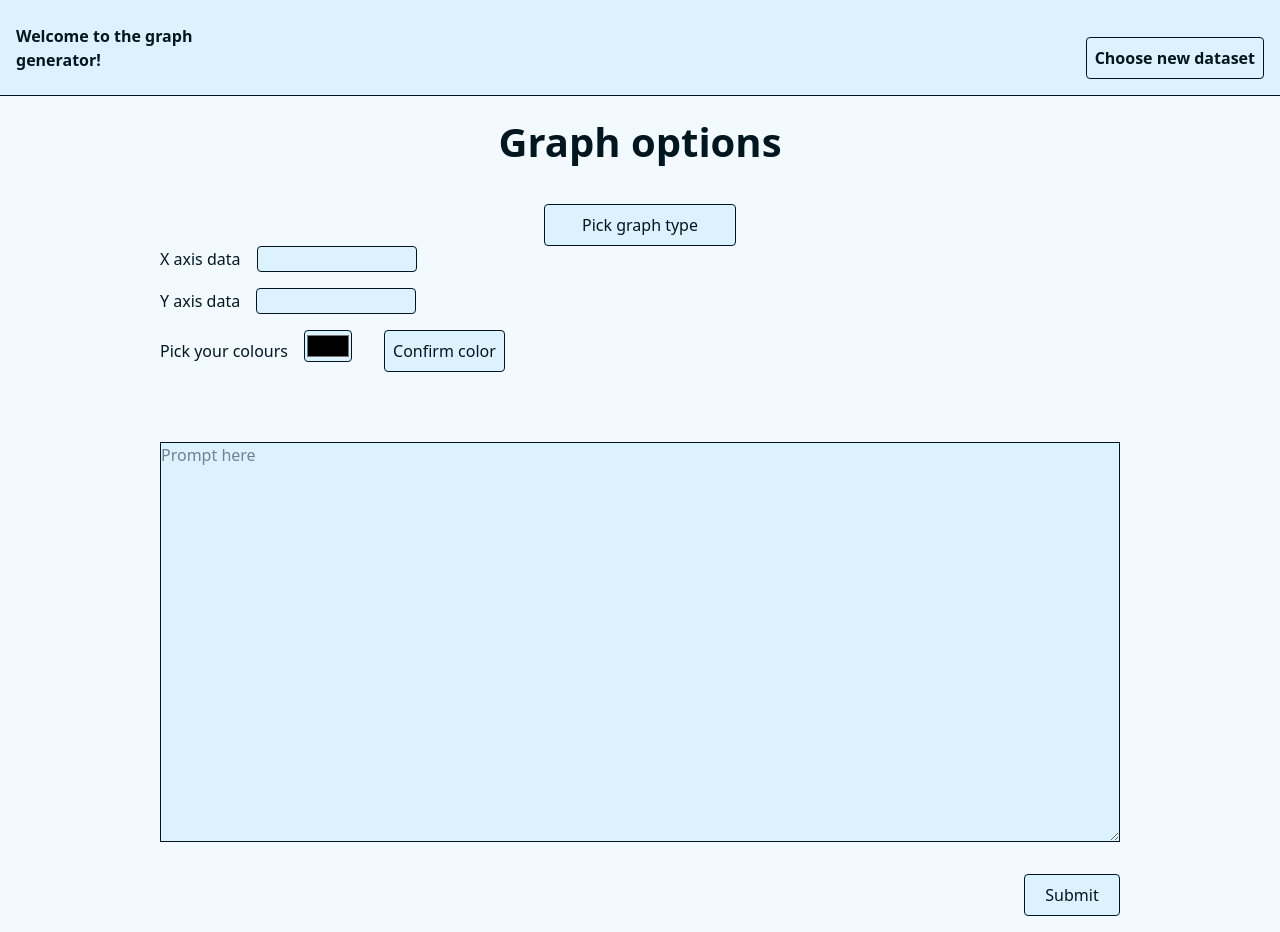
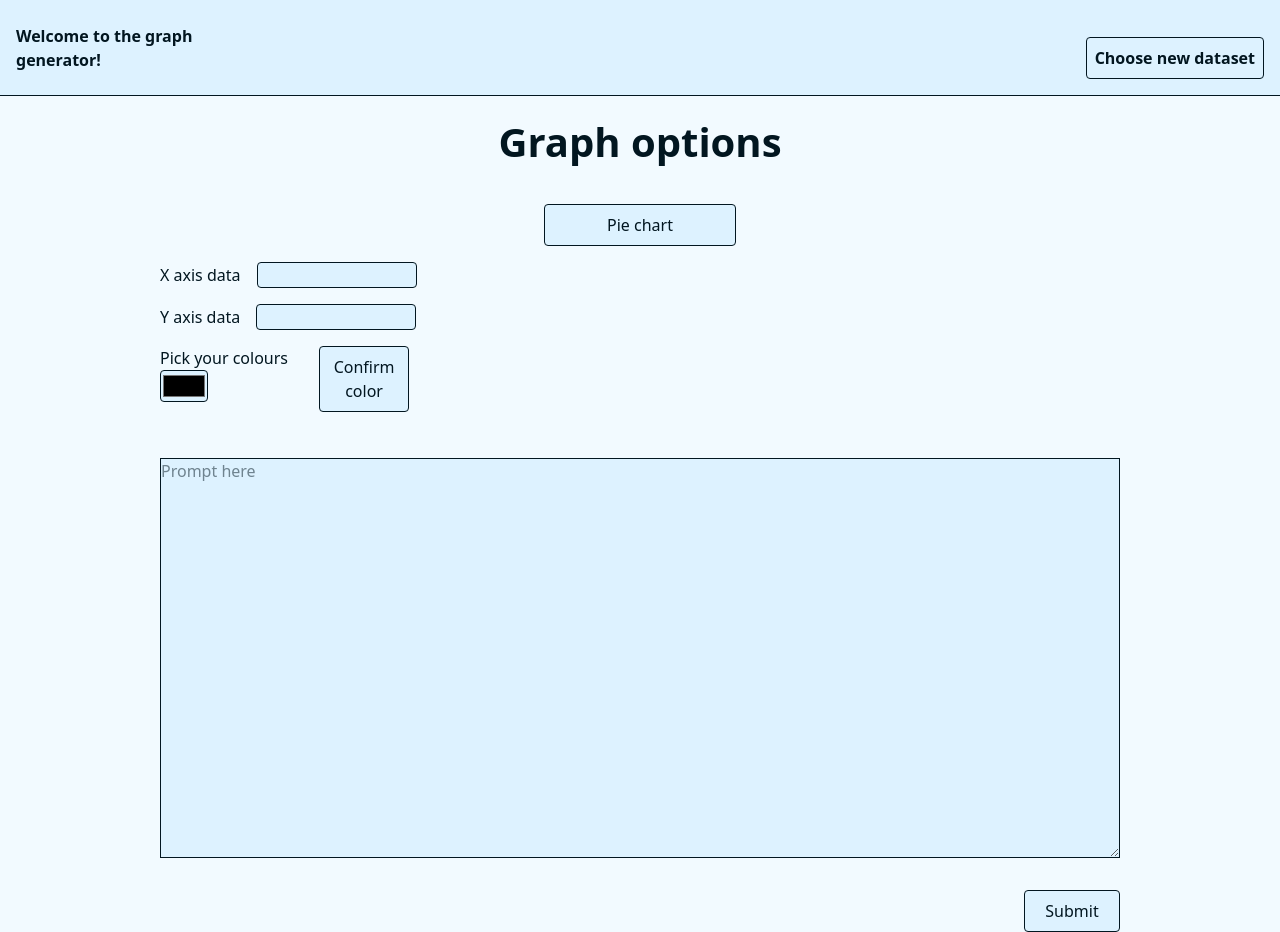
Before and after one commit to GiuliaBonifazi/graph-code-generator, a React (Vite) app: page /graph-options in a window 1280 px wide. Built offline with nearby package versions, Linux system fonts and the light colour scheme.

Commit message:
made graph options page responsive

```diff
--- a/src/pages/GraphOptions.jsx
+++ b/src/pages/GraphOptions.jsx
@@ -5,15 +5,16 @@ import { useState } from "react"
 import GenericButton from "./components/GenericButton"
 import { Menu, MenuButton, MenuItem, MenuItems } from "@headlessui/react"
 import { useNavigate } from "react-router-dom"
+import {TYPE_BAR, TYPE_LINE, TYPE_PIE, TYPE_ALL} from "./states/GraphOptionsStates"
 
 
 const GraphOptions = () => {
     const [currColor, setCurrColor] = useState("#000000")
     const [pickedColors, setPickedColors] = useState([])
-    const [graphType, setGraphType] = useState(null)
+    const [graphType, setGraphType] = useState(TYPE_PIE)
     const navigate = useNavigate()
 
-    const onConfirmPickedColor = (event) => {
+    const onConfirmPickedColor = () => {
         if (currColor != null && !pickedColors.includes(currColor)) {
             setPickedColors([...pickedColors, currColor])
             setCurrColor(null)
@@ -31,16 +32,17 @@ const GraphOptions = () => {
     return <>
         <Title title="Graph options"></Title>
         {/* TODO DATA PREVIEW */}
+        <div className="flex flex-col space-y-4">
             <div className="flex justify-center items-center">
                 <Menu as="div" className="relative">
                     <MenuButton className="genericButton border rounded h-fit p-2 w-48 text-center">
-                    {graphType == null ? "Pick graph type" : graphType}
+                        {graphType}
                     </MenuButton>
 
                     <MenuItems className="absolute z-50 flex flex-col space-y-2">
                         {
-                        ["Line graph", "Bar graph", "Pie chart"].map((element) => {
-                            return <MenuItem >
+                            TYPE_ALL.map((element) => {
+                                return <MenuItem key={element.replace(" " + "-") + "-menuitem"}>
                                     <a
                                     className="genericButton border rounded h-fit p-2 w-24 text-center"
                                     onClick={() => setGraphType(element)}>
@@ -53,7 +55,7 @@ const GraphOptions = () => {
                 </Menu>
             </div>
             <form
-            className="flex flex-col justify-start space-y-4 px-40"
+                className="flex flex-col justify-start space-y-4 px-8 lg:px-40"
                 onSubmit={(event) => {
                     event.preventDefault()
                     navigate('/graph-review/')
@@ -61,10 +63,12 @@ const GraphOptions = () => {
                 >
                 <GenericInput labelText="X axis data" id="x-axis-data" type="text"></GenericInput>
                 <GenericInput labelText="Y axis data" id="y-axis-data" type="text"></GenericInput>
-            <div id="picked-colors-container" className="flex flex-row w-full space-x-8 min-h-24">
-                <GenericInput labelText="Pick your colours" id="colour-input" type="color" dim="h-8 w-12" onChange={onNewPickedColor}/>
+                <div id="picked-colors-container" className="flex flex-col lg:flex-row w-full lg:space-x-4 min-h-24">
+                    <div className="flex flex-row w-fit min-h-24">
+                        <GenericInput labelText="Pick your colours" id="colour-input" type="color" dim="h-8 w-12 mr-8" onChange={onNewPickedColor}/>
                         <GenericButton label="Confirm color" dims="h-fit p-2 w-fit" onClick={onConfirmPickedColor}/>
-                <div id="picked-colors-container" className="grid grid-flow-row grid-cols-10 gap-4">
+                    </div>
+                    <div id="picked-colors-container" className="grid grid-flow-row w-full grid-cols-3 lg:grid-cols-5 gap-4">
                         {
                             pickedColors.map((color) => {
                                 return <PickedColour
@@ -77,7 +81,7 @@ const GraphOptions = () => {
                     </div>
                 </div>
                 <textarea
-                className='pasteArea border lg:w-full lg:h-[25rem]'
+                    className='pasteArea border lg:w-full h-[20rem] lg:h-[25rem]'
                     placeholder="Prompt here"
                 />
                 <input
@@ -85,6 +89,7 @@ const GraphOptions = () => {
                     type='submit'>
                 </input>
             </form>
+        </div>
     </>
 }
 
--- /dev/null
+++ b/src/pages/states/GraphOptionsStates.jsx
@@ -0,0 +1,7 @@
+export const TYPE_PIE = "Pie chart"
+export const TYPE_BAR = "Bar graph"
+export const TYPE_LINE = "Line graph"
+
+export const TYPE_ALL = [TYPE_PIE, TYPE_BAR, TYPE_LINE]
+
+export default {TYPE_BAR, TYPE_LINE, TYPE_PIE, TYPE_ALL}
```
Lines whose indentation alone changed are shown as unchanged.
